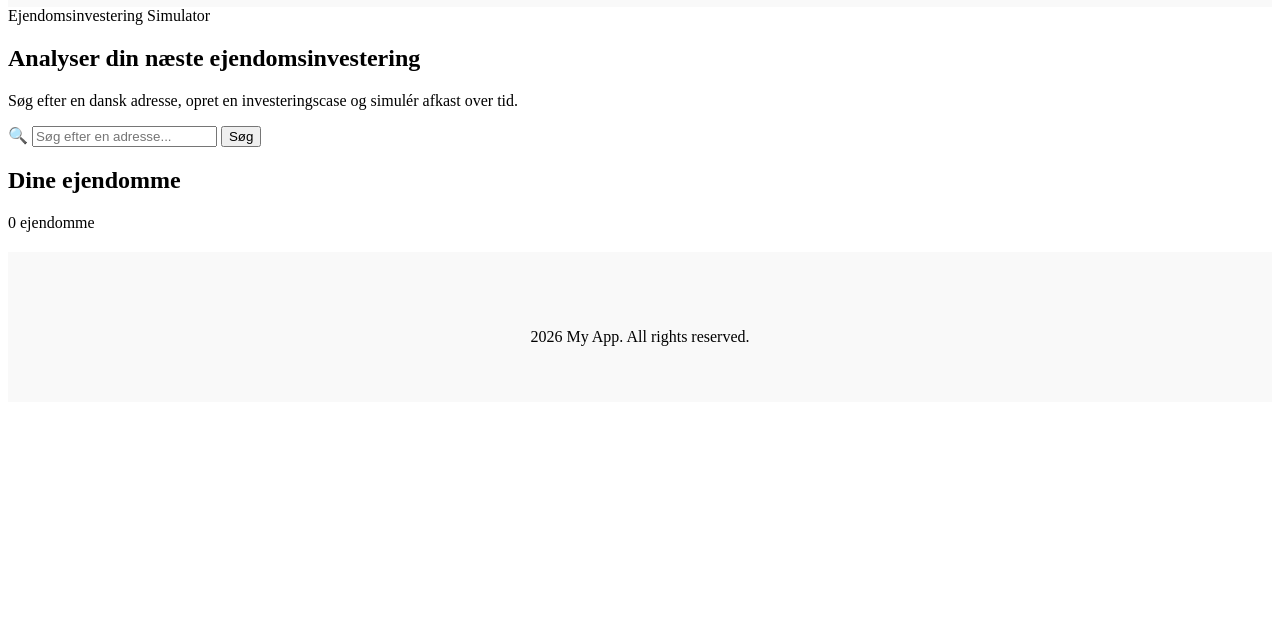
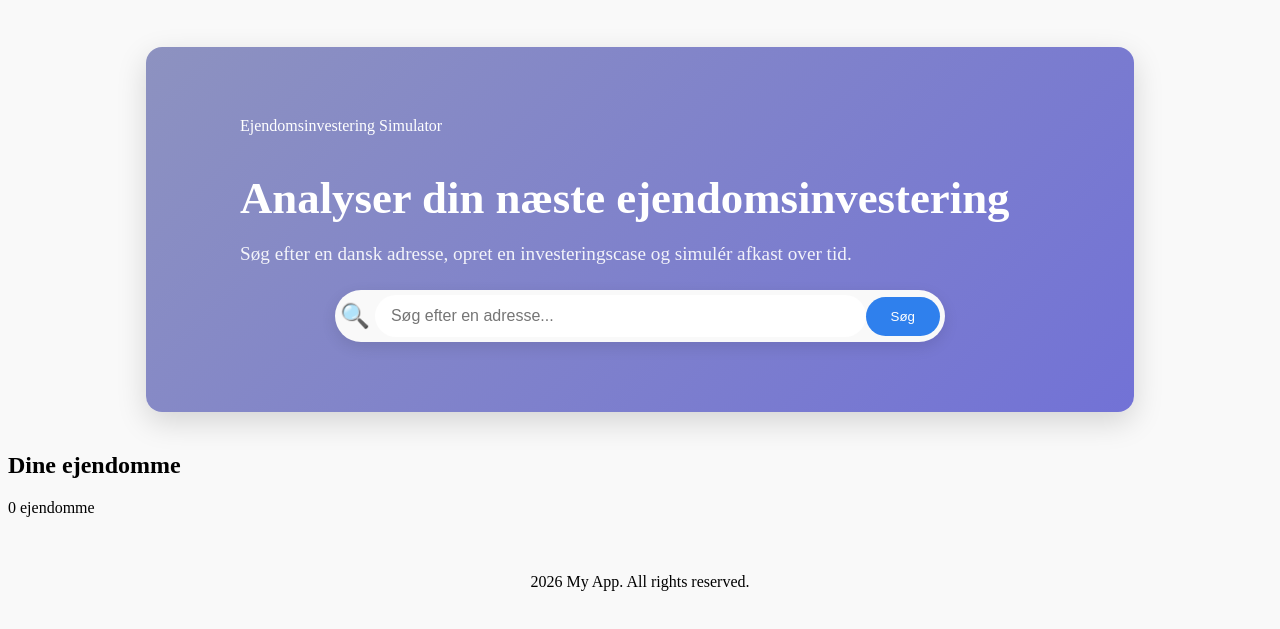
Before and after one commit to Grimberg12/Programmerings-exam, a plain HTML site: page Frontend/public/index.html in a window 1280 px wide. Shown: the part 105-734 px from the top of the page. Drawn offline with Linux system fonts and the light colour scheme.

Commit message:
mere tilføjet

```diff
--- a/Frontend/css/color.css
+++ b/Frontend/css/color.css
@@ -1,7 +1,8 @@
 :root {
-  --primary-color: #4f58a9;
+  --primary-color: #8d92c0;
   --secondary-color: #7272d6;
   --text-color: #000000;
   --background-color: #f9f9f9;
   --font-family: 'Arial', sans-serif;
+  --buttons-color: #1c60c7;
 }
--- a/Frontend/css/footer-header.css
+++ b/Frontend/css/footer-header.css
@@ -1,4 +1,4 @@
-#footer {
+footer {
   background-color: var(--background-color);
   color: var(--text-color);
   text-align: center;
--- a/Frontend/css/footer-header2.css
+++ b/Frontend/css/footer-header2.css
@@ -1,4 +1,4 @@
-#footer2 {
+footer {
   background-color: var(--background-color);
   color: var(--text-color);
   text-align: center;
@@ -11,9 +11,11 @@
   height: auto;
 }
 
-.header-nav1 {
+.header-nav {
   display: flex;
   align-items: center;
   background-color: var(--background-color);
   padding: 10px;
+  box-shadow: 0 2px 10px rgba(0,0,0,0.1);
+  font-family: var(--font-family);
 }
--- a/Frontend/css/index.css
+++ b/Frontend/css/index.css
@@ -0,0 +1,78 @@
+.search-hero {
+    background: linear-gradient(135deg, var(--primary-color), var(--secondary-color));
+    color: white;
+    padding: 50px 20px;
+    border-radius: 16px;
+    width: 75%;
+    margin: 40px auto;
+    box-shadow: 0 10px 30px rgba(0,0,0,0.15);
+}
+
+.search-hero__inner {
+    max-width: 800px;
+    margin: 0 auto;
+    padding-top: 20px;
+}
+
+.search-hero__title {
+    font-size: 2.8em;
+    font-weight: 700;
+    margin-bottom: 10px;
+}
+
+.search-hero__text {
+    font-size: 1.2em;
+    opacity: 0.9;
+    margin-bottom: 25px;
+}
+
+.search-block {
+    display: flex;
+    flex-direction: column;
+    align-items: center;
+    gap: 20px;
+}
+
+.search-icon {
+    font-size: 1.5em;
+    margin-right: 5px;
+}
+
+.search-input {
+    flex: 1;
+    padding: 12px 16px;
+    border: none;
+    outline: none;
+    font-size: 1em;
+    border-radius: 50px;
+}
+
+.search-input-wrapper {
+    display: flex;
+    align-items: center;
+    width: 100%;
+    max-width: 600px;
+    background: var(--background-color);
+    border-radius: 50px;
+    padding: 5px;
+    box-shadow: 0 5px 15px rgba(0,0,0,0.1);
+}
+
+.search-button {
+    background: #2f80ed;
+    color: white;
+    border: none;
+    padding: 12px 25px;
+    border-radius: 50px;
+    cursor: pointer;
+    transition: all 0.2s ease;
+}
+
+.search-button:hover {
+    background: var(--buttons-color);
+    transform: translateY(-2px);
+}
+
+body {
+    background-color: var(--background-color);
+}
--- a/Frontend/css/login.css
+++ b/Frontend/css/login.css
@@ -18,7 +18,7 @@
 .right {
   flex: 1;
   margin-left: 20px;
-  background-color: var(--primary-color);
+  background: linear-gradient(135deg, var(--primary-color), var(--secondary-color));
   border-radius: 8px;
   text-align: center;
   padding: 40px;
@@ -64,3 +64,9 @@
 #register-ref {
   margin-top: 30px;
 }
+
+body {
+  background-color: var(--background-color);
+  color: var(--text-color);
+  font-family: var(--font-family);
+}
--- a/Frontend/layout/footer.html
+++ b/Frontend/layout/footer.html
@@ -1,9 +1,5 @@
 <!-- Footer for all main sites when logged in-->
 
-<body>
-<div id="footer">
     <footer>
         <p> 2026 My App. All rights reserved.</p>
     </footer>
-    </div>
-</body>
--- a/Frontend/layout/header.html
+++ b/Frontend/layout/header.html
@@ -1,7 +1,6 @@
 <!-- Header for all main sites when logged in-->
 
 
-<body>
 
     <header>
         <nav class="header-nav">
@@ -21,5 +20,3 @@
             </div>
         </nav>
     </header>
-
-</body>
```
Also changed, not shown: Frontend/js/getlayout2.js (+12 -11 lines), Frontend/layout/footer2.html (+0 -4 lines), Frontend/layout/header2.html (+1 -4 lines), Frontend/public/index.html (+1 -0 lines), .github/copilot-instructions.md (added).
